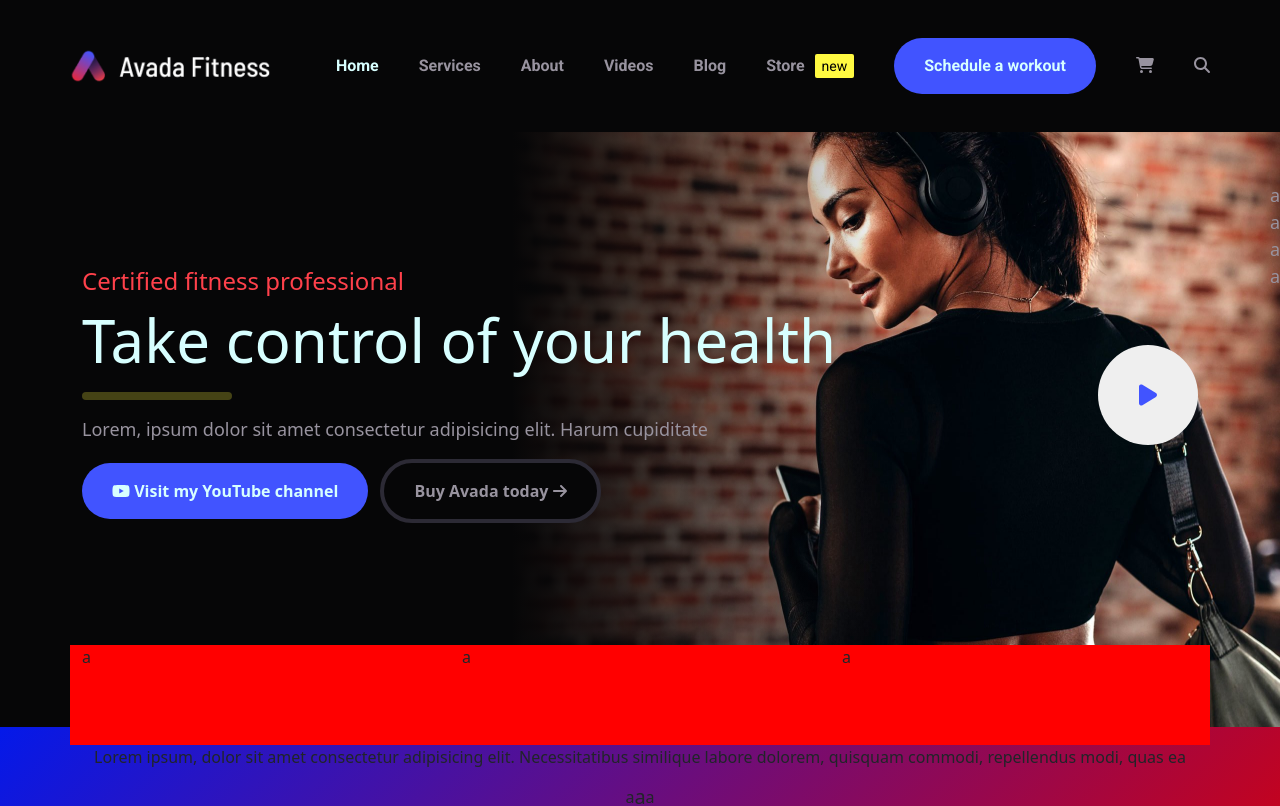
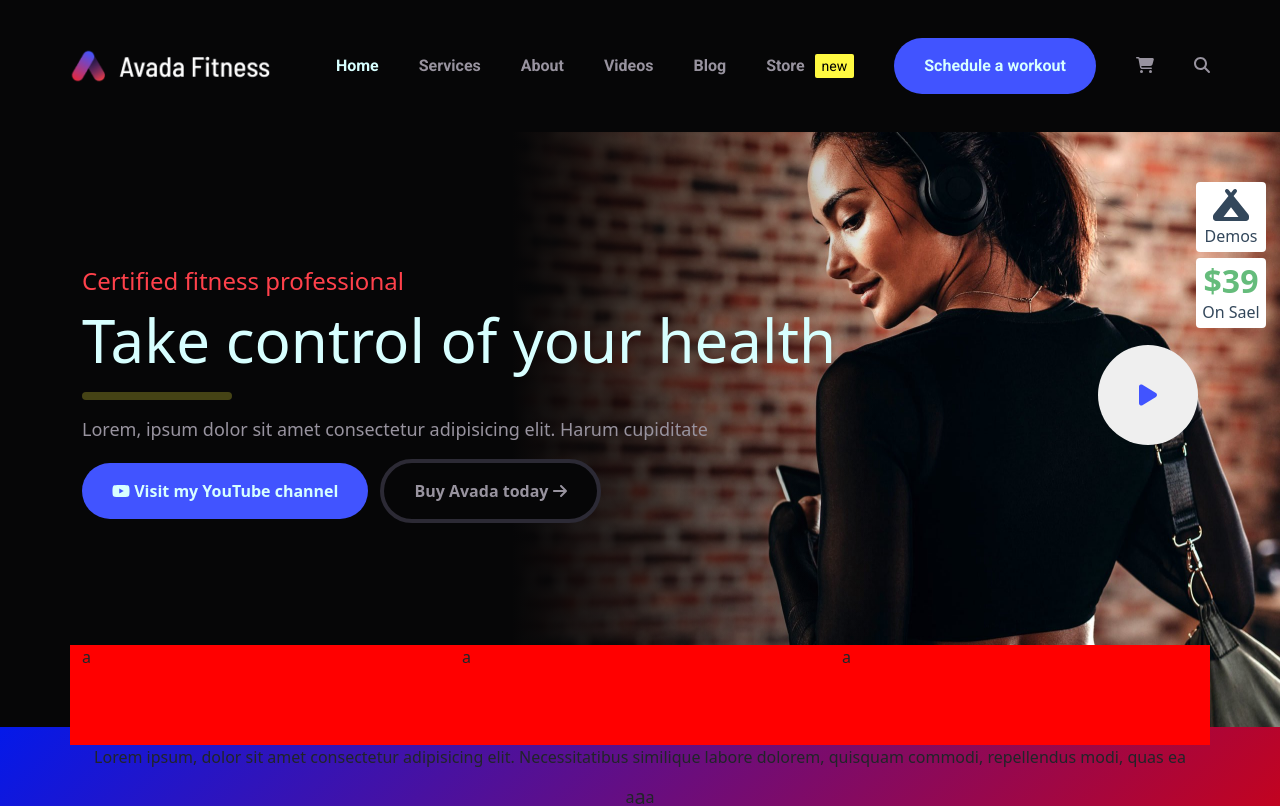
Before and after one commit to AndreaGul/proj-html-vuejs, a Vue app: page / in a window 1280 px wide. Shown: the top 806 px of the page. Built offline with nearby package versions, Linux system fonts and the light colour scheme.

Commit message:
feat:button adivices parte info

```diff
--- a/src/assets/scss/partial/_variables.scss
+++ b/src/assets/scss/partial/_variables.scss
@@ -8,6 +8,8 @@ $primary-text-grey: #98939f;
 $primary-text-white: #d7ffff;
 $primary-text-red: #ff414b;
 $primary-text-dark-grey: #2c2a35;
+$primary-text-dark-blue: #33475b;
+$primary-text-green-fluo: #65bc7b;
 
 $primary-button-blue: #4154ff;
 $primary-gradient-blue: #0419e9;
--- a/src/components/components-main/AppMainInfo.vue
+++ b/src/components/components-main/AppMainInfo.vue
@@ -7,7 +7,9 @@ export default {
 <template>
   <div class="container-info">
     <div class="fade-gradient">
-      <div class="container d-flex align-items-center justify-content-between">
+      <div
+        class="main-container container d-flex align-items-center justify-content-between"
+      >
         <section>
           <h4>Certified fitness professional</h4>
           <h1>Take control of your health</h1>
@@ -32,14 +34,16 @@ export default {
       </div>
 
       <div class="advices-buttons">
-        <div>
-          <p class="m-0">a</p>
-          <p class="m-0">a</p>
-        </div>
-        <div>
-          <p class="m-0">a</p>
-          <p class="m-0">a</p>
-        </div>
+        <button class="advices-button">
+          <h2 class="m-0">
+            <font-awesome-icon icon="fa-solid fa-campground" />
+          </h2>
+          <p class="m-0">Demos</p>
+        </button>
+        <button class="advices-button">
+          <h2 class="m-0 sale-prize">$39</h2>
+          <p class="m-0">On Sael</p>
+        </button>
       </div>
     </div>
   </div>
@@ -61,6 +65,7 @@ export default {
     padding-bottom: 204px;
     position: relative;
 
+    .main-container {
       h4 {
         color: $primary-text-red;
       }
@@ -85,11 +90,31 @@ export default {
       .default-button-blu {
         margin-right: 12px;
       }
+    }
 
     .advices-buttons {
       position: absolute;
       top: 50px;
-      right: 0;
+      right: 14px;
+      color: $primary-text-dark-blue;
+
+      .advices-button {
+        text-align: center;
+        display: block;
+        width: 70px;
+        height: 70px;
+        background-color: #ffffff;
+        border: none;
+        border-radius: 4px;
+        margin-bottom: 6px;
+        color: $primary-text-dark-blue;
+        font-weight: 500;
+
+        .sale-prize {
+          color: $primary-text-green-fluo;
+          font-weight: 700;
+        }
+      }
     }
   }
 }
--- a/src/main.js
+++ b/src/main.js
@@ -23,8 +23,16 @@ import { faMagnifyingGlass } from '@fortawesome/free-solid-svg-icons';
 import { faYoutube } from '@fortawesome/free-brands-svg-icons';
 import { faArrowRight } from '@fortawesome/free-solid-svg-icons';
 import { faPlay } from '@fortawesome/free-solid-svg-icons';
+import { faCampground } from '@fortawesome/free-solid-svg-icons';
 
 /* add icons to the library */
-library.add(faMagnifyingGlass, faCartShopping, faYoutube, faArrowRight, faPlay);
+library.add(
+  faMagnifyingGlass,
+  faCartShopping,
+  faYoutube,
+  faArrowRight,
+  faPlay,
+  faCampground
+);
 
 createApp(App).component('font-awesome-icon', FontAwesomeIcon).mount('#app');
```
Lines whose indentation alone changed are shown as unchanged.
